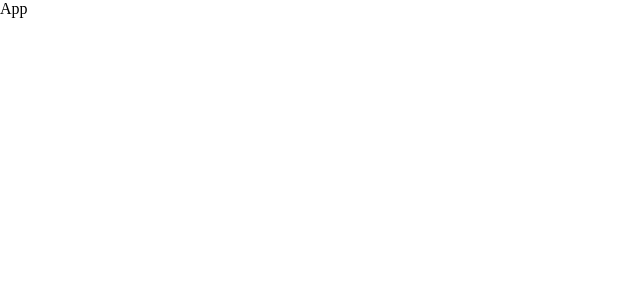
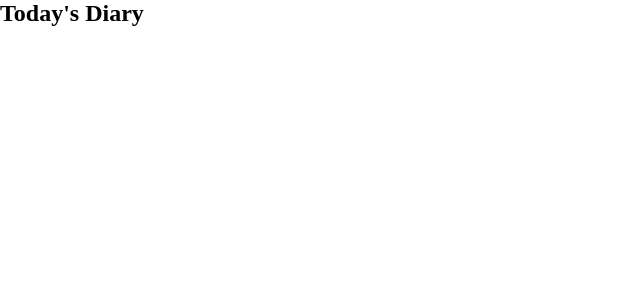
Before and after one commit to terryjung0244/reactsimplediary, a React (Create React App) app: page / in a window 1280 px wide. Shown: the top 300 px of the page, without its empty margins (0-640 px from the left). Built offline with nearby package versions, Linux system fonts and the light colour scheme.

Commit message:
Created a state

```diff
--- a/src/App.js
+++ b/src/App.js
@@ -1,9 +1,11 @@
 import React from 'react'
+import DiaryEditor from './components/DiaryEditor'
+
 
 const App = () => {
   return (
     <div>
-      App
+      <DiaryEditor/>
     </div>
   )
 }
--- /dev/null
+++ b/src/components/DiaryEditor.jsx
@@ -0,0 +1,14 @@
+import React, { useState } from 'react'
+
+const DiaryEditor = () => {
+
+  const [auther, setAuther] = useState('');
+
+  return (
+    <div>
+      <h2>Today's Diary</h2>
+    </div>
+  )
+}
+
+export default DiaryEditor
```
